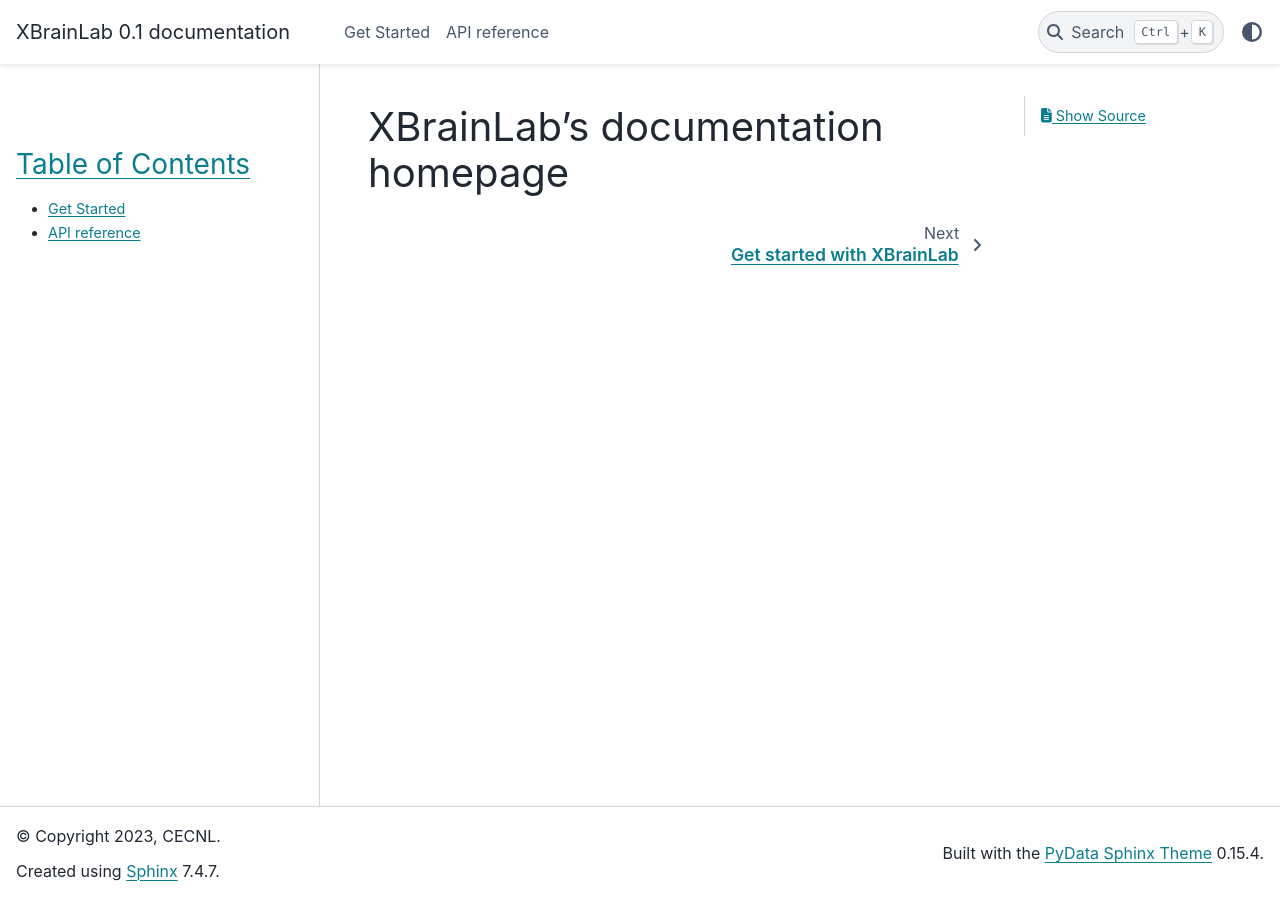
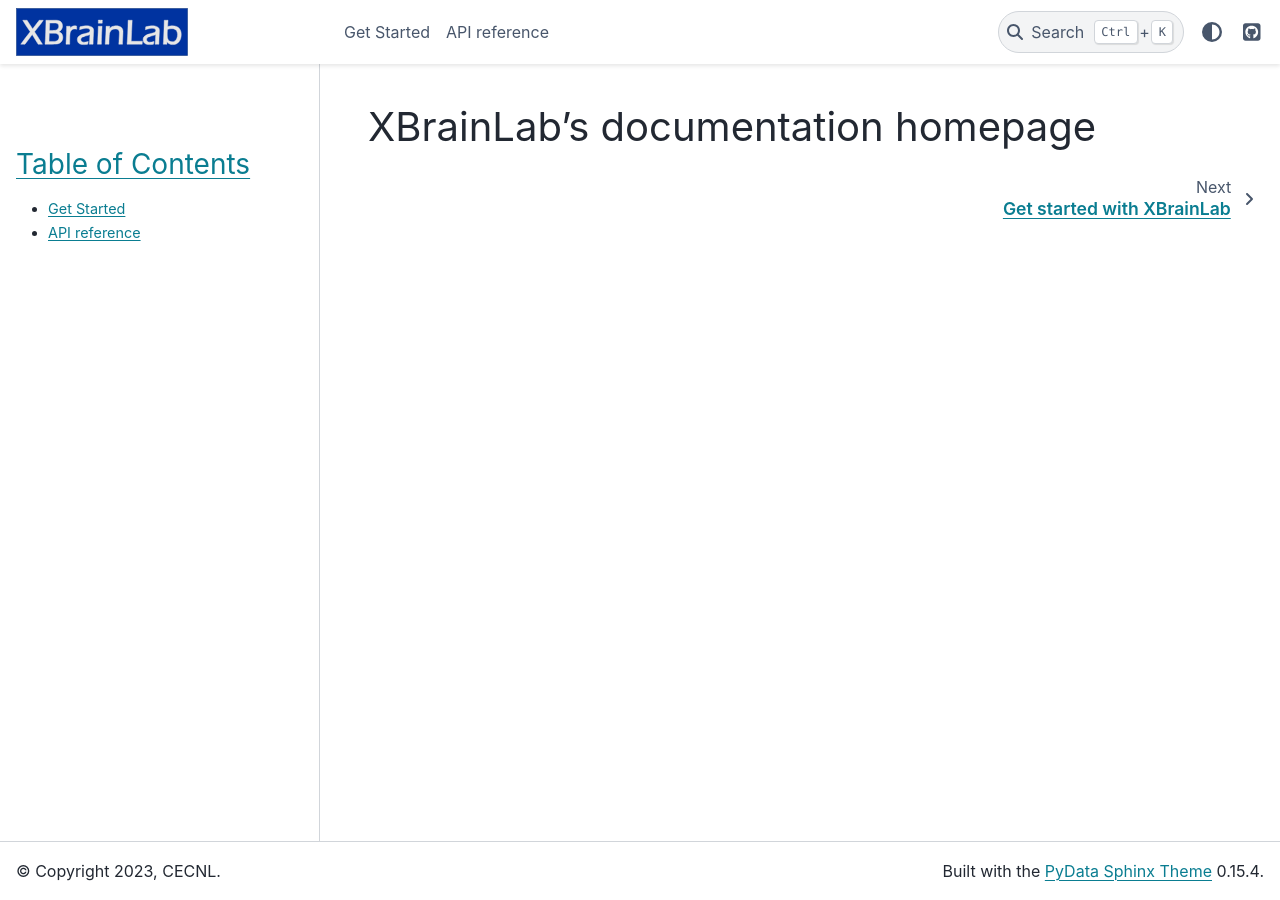
Before and after one commit to CECNL/XBrainLab, a Sphinx documentation site: the page built from docs/source/index.rst, in a window 1280 px wide. Built offline with Sphinx 7.4.7 and the PyData theme 0.15.4, drawn with Linux system fonts in a browser that asks for light colours.

Commit message:
nav bar optimization

```diff
--- a/docs/source/conf.py
+++ b/docs/source/conf.py
@@ -24,6 +24,11 @@
 # -- General configuration ---------------------------------------------------
 # https://www.sphinx-doc.org/en/master/usage/configuration.html#general-configuration
 
+templates_path = ["_templates"]
+source_suffix = ".rst"
+master_doc = "index"
+
+
 extensions = [
 	# builtin
 	'sphinx.ext.autodoc',
@@ -38,18 +43,44 @@
 templates_path = ['_templates']
 exclude_patterns = []
 
-
 autosummary_generate = True
 autodoc_default_options = {"inherited-members": None}
 # -- Options for HTML output -------------------------------------------------
 # https://www.sphinx-doc.org/en/master/usage/configuration.html#options-for-html-output
 
 html_theme = 'pydata_sphinx_theme'
+html_theme_options = {
+  # side bar setting
+  "navigation_with_keys": False,
+  "show_toc_level": 1,
+  "secondary_sidebar_items": ["page-toc", "edit-this-page"],
+  "article_header_start": [], # disable breadcrumbs
+  # nav bar External link icon
+  "icon_links_label": "External Links",
+  "icon_links": [
+        dict(
+            name="GitHub",
+            url="https://github.com/CECNL/XBrainLab",
+            icon="fa-brands fa-square-github",
+        ),],
+  # nav bar setting
+#   "logo": {
+# 	    "text":"XBrainLab",
+#         "alt_text": "Home",
+#     }
+}
+
 html_static_path = ['_static']
+html_logo = "_static/logo_title.svg"
 
+# left out "Created using Sphinx" in footnote
+html_show_sphinx = False
+
+# special sidebar for mainpage
 html_sidebars = {
-    '**': ['globaltoc.html', 'searchbox.html']
+	'index': ['globaltoc.html'],
 }
+
 
 bibtex_bibfiles = ["./references.bib"]
 bibtex_style = "unsrt"
```
Also changed, not shown: docs/source/_static/logo_title.svg (added).
